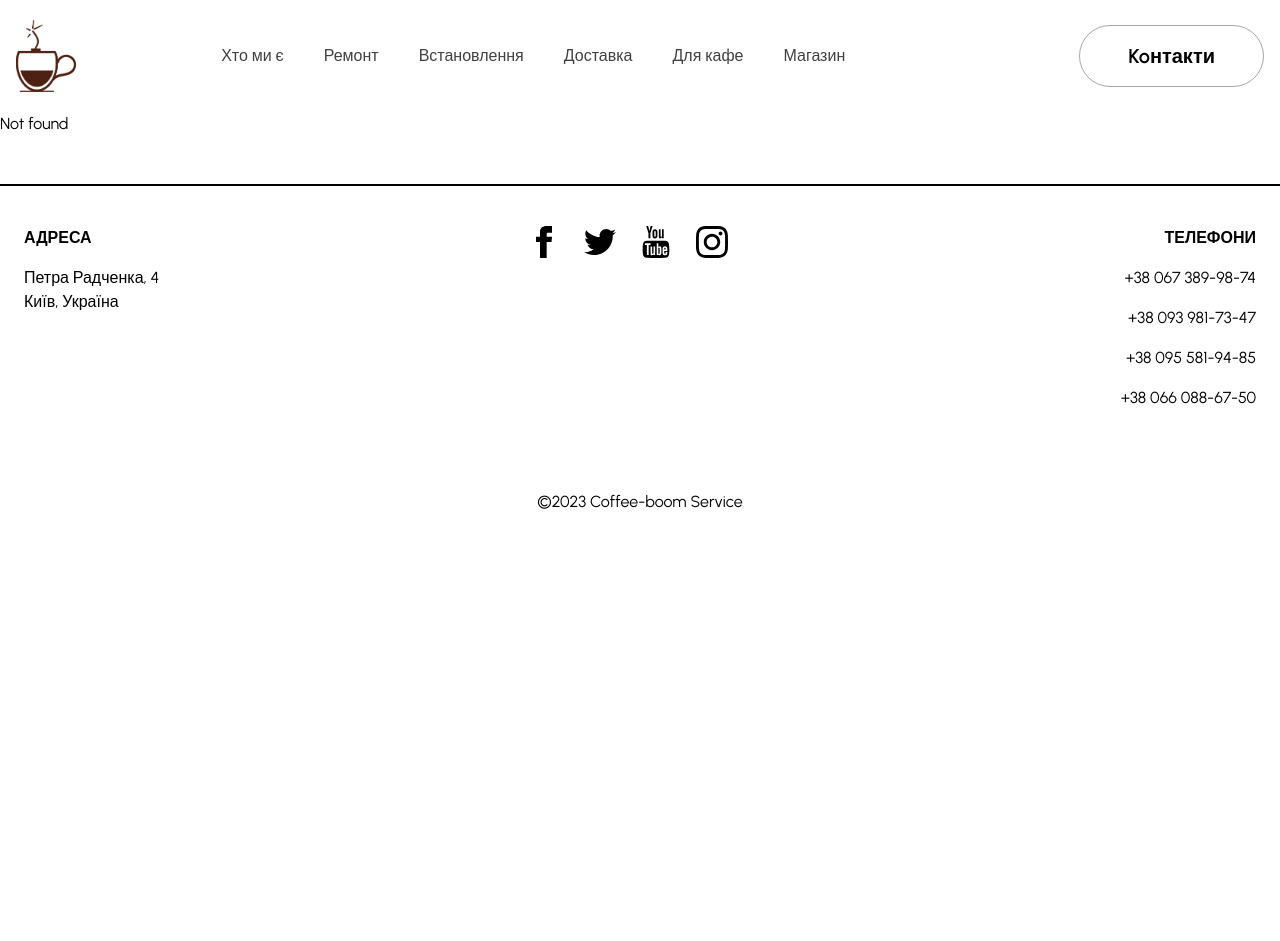
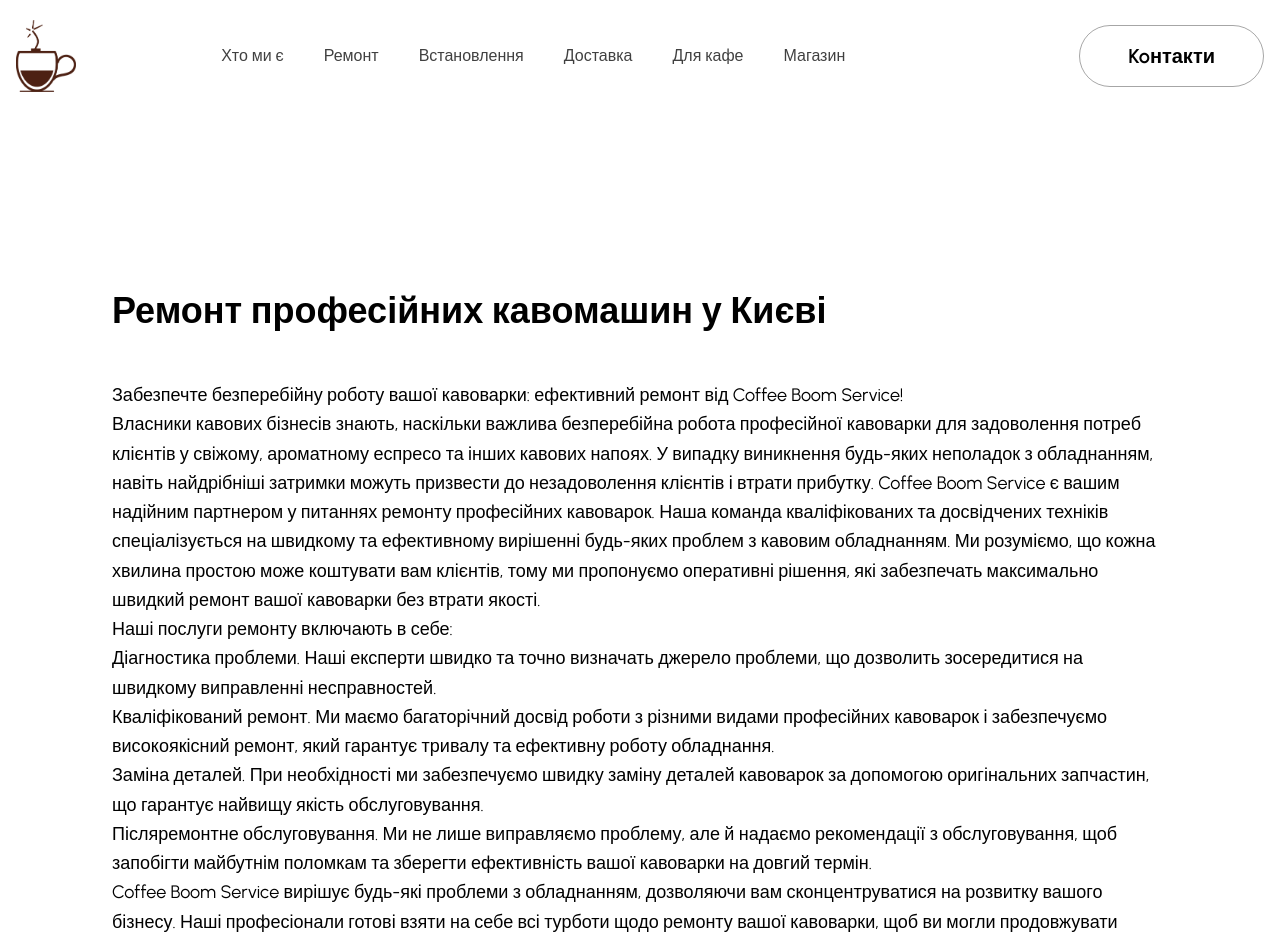
Before and after one commit to caruzzo85/coffee-boom-service, a Next.js app: page /remont-profesynyh-kavomashyn in a window 1280 px wide. Shown: the top 941 px of the page. Before the commit the page ends 800 px from the top, so only its background shows below. Built offline with nearby package versions, Linux system fonts and the light colour scheme; no server answers; the database is empty.

Commit message:
Add text to all services

```diff
--- a/app/components/Manage/index.tsx
+++ b/app/components/Manage/index.tsx
@@ -17,7 +17,7 @@ const names = [
         view: "Профілактичні роботи",
         support: 'Налаштування',
         category: 'monthly',
-        link: 'repair'
+        link: 'remont-pobutovyh-kavovarok'
     },
     {
         heading: "Ремонт вендингових автоматів",
@@ -30,7 +30,7 @@ const names = [
         view: "Профілактичні роботи",
         support: 'Налаштування',
         category: 'monthly',
-        link: 'cofe'
+        link: 'remont-vendingovyh-avtomativ'
     },
     {
         heading: "Ремонт професійних кавомашин",
@@ -43,7 +43,7 @@ const names = [
         view: "Профілактичні роботи",
         support: 'Налаштування',
         category: 'monthly',
-        link: 'cofe'
+        link: 'remont-profesynyh-kavomashyn'
     },
 
 
--- a/app/remont-pobutovyh-kavovarok/[slug]/page.tsx
+++ b/app/remont-pobutovyh-kavovarok/[slug]/page.tsx
@@ -41,12 +41,6 @@ export default async function RepairPage({params}: RepairProps) {
 
   <div className="mt-10">
 
-  <div className="mb-4 md:mb-0 w-full max-w-screen-lg mx-auto relative">
-  <h2 className="text-4xl font-semibold text-gray-100 leading-tight bg-white">
-      {repair?.title}
-    </h2>
-  </div>
-
   <div className="px-4 lg:px-0 mt-12 text-gray-700 max-w-screen-lg mx-auto text-lg leading-relaxed">
     <div dangerouslySetInnerHTML={{ __html: text}}/>
   </div>
--- a/app/remont-pobutovyh-kavovarok/page.tsx
+++ b/app/remont-pobutovyh-kavovarok/page.tsx
@@ -30,19 +30,9 @@ export default async function ArticlePage() {
 
 <div className="mt-10">
 
-<div className="h-80 mb-4 md:mb-0 w-full max-w-screen-lg mx-auto relative">
-<div className="absolute left-0 bottom-0 w-full h-full z-10 bg-gradient-to-r from-cyan-500 to-blue-500"></div>
-<Image
-        src={repair?.image!}
-        className="absolute left-0 top-0 w-full h-full z-0 object-cover"
-        alt={""}
-        width={1000}
-        height={1000}/>
+<div className="h-40 mb-4 md:mb-0 w-full max-w-screen-lg mx-auto relative">
 <div className="p-4 absolute bottom-0 left-0 z-20">
 
-  <h2 className="text-4xl font-semibold text-gray-100 leading-tight bg-white">
-    {repair?.title}
-  </h2>
   <div className="flex mt-3">
     <div>
       <p className="font-semibold text-gray-400 text-xs"> </p>
--- a/app/remont-profesynyh-kavomashyn/page.tsx
+++ b/app/remont-profesynyh-kavomashyn/page.tsx
@@ -1,26 +1,12 @@
-export const metadata = {
-  title: 'Unconventional Tabs - Cruip Tutorials',
-  description: 'Page description',
-}
-import { PrismaClient } from '@prisma/client'
-import Image from 'next/image'
+import { notFound } from 'next/navigation'
+import type { Metadata, ResolvingMetadata } from 'next'
 
 
-const prisma = new PrismaClient();
-
-const fetchRepair = async () => {
-  const repair = await prisma.repairDevice.findFirst()
-  return repair;
-}
-
-export default async function ArticlePage() {
-
-  const repair = await fetchRepair()
-  const text = repair?.text
-
-  if (typeof text === 'string' && text.length > 0) {
+export default async function RepairPage() {
 
    return (
+<>
+
       <main className="relative flex flex-col justify-center bg-white overflow-hidden">
       <div className="w-full max-w-6xl mx-auto px-4 md:px-6 py-24">
 
@@ -28,29 +14,47 @@ export default async function ArticlePage() {
 
   <div className="mt-10">
 
-              <div className="h-80 mb-4 md:mb-0 w-full max-w-screen-lg mx-auto relative">
-                <div className="absolute left-0 bottom-0 w-full h-full z-10 bg-gradient-to-r from-cyan-500 to-blue-500"></div>
-                <Image
-                  src={repair?.image!}
-                  className="absolute left-0 top-0 w-full h-full z-0 object-cover"
-                  alt={""}
-                  width={1000}
-                  height={1000} />
-                <div className="p-4 absolute bottom-0 left-0 z-20">
-
+  <div className="mb-4 md:mb-0 w-full max-w-screen-lg mx-auto relative">
   <h2 className="text-4xl font-semibold text-gray-100 leading-tight bg-white">
-                    {repair?.title}
+     Ремонт професійних кавомашин у Києві
     </h2>
-                  <div className="flex mt-3">
-                    <div>
-                      <p className="font-semibold text-gray-400 text-xs"> </p>
-                    </div>
-                  </div>
-                </div>
   </div>
 
   <div className="px-4 lg:px-0 mt-12 text-gray-700 max-w-screen-lg mx-auto text-lg leading-relaxed">
-                <div dangerouslySetInnerHTML={{ __html: text }} />
+  <h1>Забезпечте безперебійну роботу вашої кавоварки: ефективний ремонт від Coffee Boom Service!</h1>
+
+<p>Власники кавових бізнесів знають, наскільки важлива безперебійна робота професійної
+кавоварки для задоволення потреб клієнтів у свіжому, ароматному еспресо та інших
+кавових напоях. У випадку виникнення будь-яких неполадок з обладнанням, навіть
+найдрібніші затримки можуть призвести до незадоволення клієнтів і втрати прибутку.
+Coffee Boom Service є вашим надійним партнером у питаннях ремонту професійних
+кавоварок. Наша команда кваліфікованих та досвідчених техніків спеціалізується на
+швидкому та ефективному вирішенні будь-яких проблем з кавовим обладнанням. Ми
+розуміємо, що кожна хвилина простою може коштувати вам клієнтів, тому ми пропонуємо
+оперативні рішення, які забезпечать максимально швидкий ремонт вашої кавоварки без
+втрати якості.</p>
+
+<h2>Наші послуги ремонту включають в себе:</h2>
+<ol>
+    <li>Діагностика проблеми. Наші експерти швидко та точно визначать джерело
+    проблеми, що дозволить зосередитися на швидкому виправленні несправностей.</li>
+    <li>Кваліфікований ремонт. Ми маємо багаторічний досвід роботи з різними видами
+    професійних кавоварок і забезпечуємо високоякісний ремонт, який гарантує тривалу
+    та ефективну роботу обладнання.</li>
+    <li>Заміна деталей. При необхідності ми забезпечуємо швидку заміну деталей кавоварок
+    за допомогою оригінальних запчастин, що гарантує найвищу якість обслуговування.</li>
+    <li>Післяремонтне обслуговування. Ми не лише виправляємо проблему, але й надаємо
+    рекомендації з обслуговування, щоб запобігти майбутнім поломкам та зберегти
+    ефективність вашої кавоварки на довгий термін.</li>
+</ol>
+
+<p>Coffee Boom Service вирішує будь-які проблеми з обладнанням, дозволяючи вам
+сконцентруватися на розвитку вашого бізнесу. Наші професіонали готові взяти на себе всі
+турботи щодо ремонту вашої кавоварки, щоб ви могли продовжувати задовольняти своїх
+клієнтів кращою кавою.</p>
+
+<p>Звертайтеся до нас вже сьогодні, щоб забезпечити безперебійну роботу вашої кавоварки
+та продовжити насолоджуватися смаком справжньої якості!</p>
   </div>
   </div>
 
@@ -59,10 +63,6 @@ export default async function ArticlePage() {
       </div>
     </main>
 
+  </>
   );
-  } else {
-    return (
-      <>Not found</>
-    )
   }
-}
--- a/app/remont-vendingovyh-avtomativ/page.tsx
+++ b/app/remont-vendingovyh-avtomativ/page.tsx
@@ -1,26 +1,12 @@
-export const metadata = {
-  title: 'Unconventional Tabs - Cruip Tutorials',
-  description: 'Page description',
-}
-import { PrismaClient } from '@prisma/client'
-import Image from 'next/image'
+import { notFound } from 'next/navigation'
+import type { Metadata, ResolvingMetadata } from 'next'
 
 
-const prisma = new PrismaClient();
-
-const fetchRepair = async () => {
-  const repair = await prisma.repairDevice.findFirst()
-  return repair;
-}
-
-export default async function ArticlePage() {
-
-  const repair =  await fetchRepair()
-  const text = repair?.text
-
-  if (typeof text === 'string' && text.length > 0) {
+export default async function RepairVendingovyhAvtomativ() {
 
    return (
+<>
+
       <main className="relative flex flex-col justify-center bg-white overflow-hidden">
       <div className="w-full max-w-6xl mx-auto px-4 md:px-6 py-24">
 
@@ -28,29 +14,35 @@ export default async function ArticlePage() {
 
   <div className="mt-10">
 
-<div className="h-80 mb-4 md:mb-0 w-full max-w-screen-lg mx-auto relative">
-<div className="absolute left-0 bottom-0 w-full h-full z-10 bg-gradient-to-r from-cyan-500 to-blue-500"></div>
-<Image
-        src={repair?.image!}
-        className="absolute left-0 top-0 w-full h-full z-0 object-cover"
-        alt={""}
-        width={1000}
-        height={1000}/>
-<div className="p-4 absolute bottom-0 left-0 z-20">
-
+  <div className="mb-4 md:mb-0 w-full max-w-screen-lg mx-auto relative">
   <h2 className="text-4xl font-semibold text-gray-100 leading-tight bg-white">
-    {repair?.title}
+     Ремонт кавових автоматів у Києві
     </h2>
-  <div className="flex mt-3">
-    <div>
-      <p className="font-semibold text-gray-400 text-xs"> </p>
-    </div>
-  </div>
-</div>
   </div>
 
   <div className="px-4 lg:px-0 mt-12 text-gray-700 max-w-screen-lg mx-auto text-lg leading-relaxed">
-  <div dangerouslySetInnerHTML={{ __html: text}}/>
+  <h1>Миттєве відновлення роботи кавових автоматів з Coffee Boom Service</h1>
+
+<p>Чи виникали колись у вас проблеми з кавовим автоматом у найбільш незручний момент?
+Ми розуміємо, що кожна хвилина простою обладнання може коштувати вам клієнтів і
+прибутку. Відчуйте спокій, знаючи, що Coffee Boom Service завжди поруч, готовий
+забезпечити швидкий та професійний ремонт кавових автоматів будь-якої складності.</p>
+
+<h2>Наші переваги:</h2>
+<ol>
+    <li>Ефективна діагностика проблеми. Висококваліфіковані фахівці оперативно виявлять
+    джерело поломки та негайно розпочнуть роботу по виправленню проблеми.</li>
+    <li>Швидкий та надійний ремонт. Ми пропонуємо швидке відновлення роботи кавових
+    автоматів, забезпечуючи найвищу якість ремонтних робіт та використовуючи тільки
+    якісні та оригінальні запчастини.</li>
+    <li>Технічна підтримка. Після завершення ремонту ми забезпечуємо технічну підтримку
+    та консультації з експлуатації кавового автомата, щоб ви могли уникнути подібних
+    проблем у майбутньому.</li>
+</ol>
+
+<p>Відновіть роботу свого кавового автомата негайно з Coffee Boom Service. Наші
+професіонали готові допомогти в будь-який день, забезпечуючи безперебійне
+функціонування вашого обладнання.</p>
   </div>
   </div>
 
@@ -59,10 +51,6 @@ export default async function ArticlePage() {
       </div>
     </main>
 
+  </>
   );
-  } else {
-    return(
-      <>Not found</>
-    )
   }
-}
```
Lines whose indentation alone changed are shown as unchanged.
